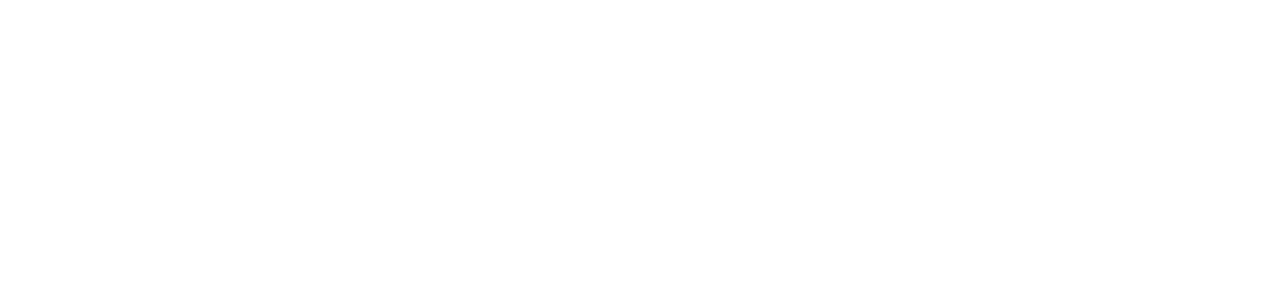
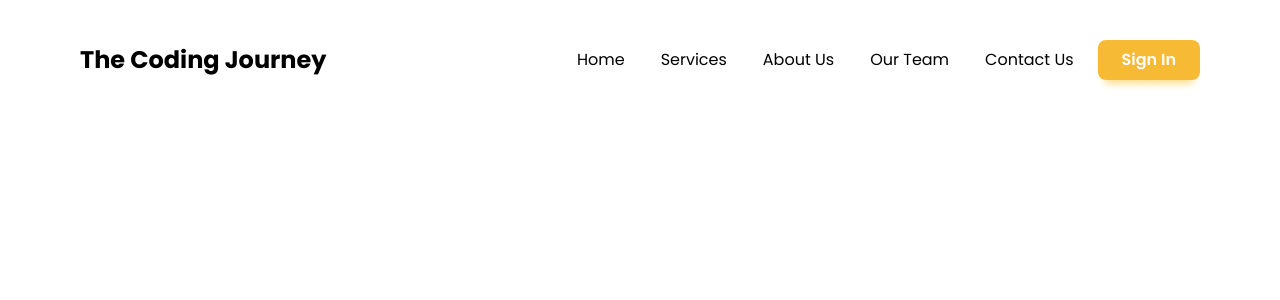
Before and after one commit to Prakashpreveen/React-JS-EEducation_WebPage-Project, a React (Vite) app: page / in a window 1280 px wide. Shown: the top 300 px of the page. Built offline with nearby package versions, Linux system fonts and the light colour scheme.

Commit message:
added navbar section

```diff
--- a/src/App.jsx
+++ b/src/App.jsx
@@ -1,7 +1,12 @@
 import React from "react";
+import Navbar from "./components/Navbar";
 
 const App = () => {
-  return <div></div>;
+  return (
+    <main className="overflow-x-hidden bg-white text-dark">
+      <Navbar />
+    </main>
+  );
 };
 
 export default App;
--- /dev/null
+++ b/src/components/Navbar.jsx
@@ -0,0 +1,67 @@
+import React from "react";
+import { MdMenu } from "react-icons/md";
+
+const NavbarMenu = [
+  {
+    id: 1,
+    title: "Home",
+    path: "/",
+  },
+  {
+    id: 2,
+    title: "Services",
+    path: "#",
+  },
+  {
+    id: 3,
+    title: "About Us",
+    path: "#",
+  },
+  {
+    id: 1,
+    title: "Our Team",
+    path: "#",
+  },
+  {
+    id: 1,
+    title: "Contact Us",
+    path: "#",
+  },
+];
+
+const Navbar = () => {
+  return (
+    <nav>
+      <div className="container py-10 flex justify-between items-center">
+        {/* Logo Section */}
+        <div>
+          <h1 className="font-bold text-2xl">The Coding Journey</h1>
+        </div>
+        {/* Menu Section */}
+        <div className="hidden lg:block">
+          <ul className="flex items-center gap-3">
+            {NavbarMenu.map((menu) => (
+              <li key={menu.id}>
+                <a
+                  href={menu.path}
+                  className=" inline-block py-2 px-3 hover:text-secondary relative group"
+                >
+                  <div className="absolute w-2 h-2 bg-secondary rounded-full mt-2 left-1/2 -translate-x-1/2 top-1/2 bottom-0 group-hover:block hidden"></div>
+                  {menu.title}
+                </a>
+              </li>
+            ))}
+
+            <button className="primary-btn">Sign In</button>
+          </ul>
+        </div>
+        {/* Mobile Hamburger Menu Section */}
+        <div className="lg:hidden">
+          <MdMenu className="text-4xl" />
+        </div>
+      </div>
+    </nav>
+  );
+};
+
+export default Navbar;
--- a/src/index.css
+++ b/src/index.css
@@ -0,0 +1,17 @@
+@import url("https://fonts.googleapis.com/css2?family=Poppins:ital,wght@0,100;0,200;0,300;0,400;0,500;0,600;0,700;0,800;0,900;1,100;1,200;1,300;1,400;1,500;1,600;1,700;1,800;1,900&display=swap");
+
+@tailwind base;
+@tailwind components;
+@tailwind utilities;
+
+* {
+  font-family: "Poppins";
+}
+
+@layer components {
+  .primary-btn {
+    @apply inline-block bg-primary text-white font-semibold rounded-lg px-6 py-2
+     hover:bg-secondary hover:text-black duration-200 shadow-[0px_10px_8px_-7px_#ffd978]
+     hover:shadow-[0px_10px_8px_-7px_#69a79c];
+  }
+}
--- a/tailwind.config.js
+++ b/tailwind.config.js
@@ -2,7 +2,28 @@
 export default {
   content: ["./index.html", "./src/**/*.{js,ts,jsx,tsx}"],
   theme: {
-    extend: {},
+    extend: {
+      fontFamily: {
+        poppins: ["Poppins", "sans-serif"],
+      },
+      colors: {
+        primary: "#f7ba34",
+        secondary: "#69a79c",
+        light: "#f7f7f7",
+        dark: "333333",
+        dark2: "#999999",
+      },
+      container: {
+        center: true,
+        padding: {
+          DEFAULT: "1rem",
+          sm: "2rem",
+          lg: "4rem",
+          xl: "5rem",
+          "2xl": "6rem",
+        },
+      },
+    },
   },
   plugins: [],
 };
```
